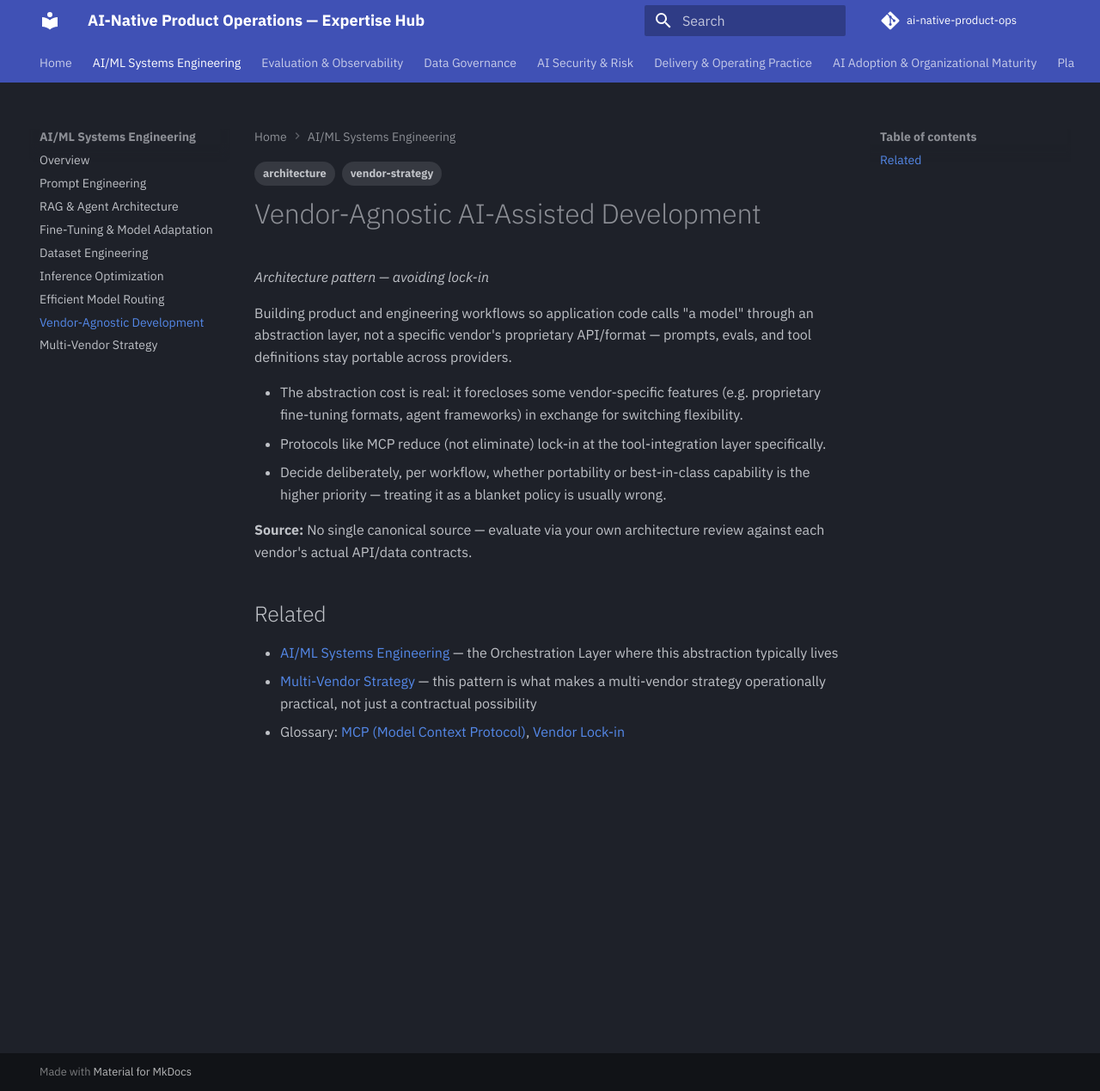
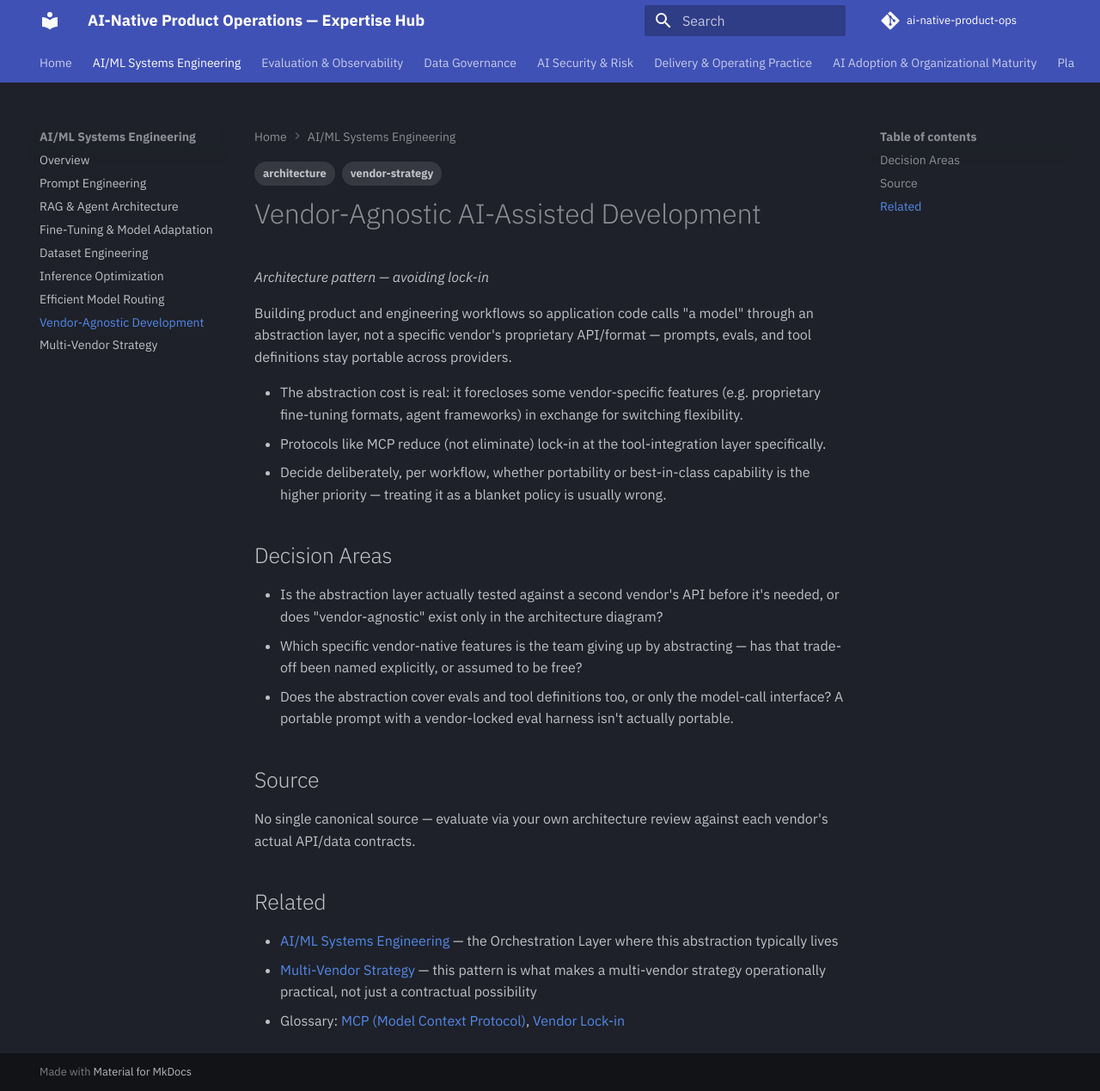
Before and after one commit to Sunparus/ai-native-product-ops, an MkDocs documentation site: the page built from docs/domains/ai-ml-systems-engineering/vendor-agnostic-development.md, in a window 1280 px wide and 1269 px high. Shown: the whole window at 86% size. Built offline with MkDocs 1.6.1 and Material for MkDocs 9.7.7, drawn with Linux system fonts in a browser that asks for light colours; comment, search, counter and statistics services are not loaded.

Commit message:
Two new standing rules, plus full structural consistency pass on the domain
New rules (CONTRIBUTING.md):
- Banned word: 'honest'/'honestly' -- self-vouching for a statement's
  honesty is an unearned credibility claim, not something the ToV
  Guide's grounding-in-named-sources instinct should tolerate. Purged
  the 2 real instances found hub-wide.
- Source-currency stage-gate: any source published/updated before June
  2025 needs an explicit currency check on the page -- either flagged
  as deliberately foundational/historical, or given a caveat if the
  field has moved past it. Silent citation of a stale source as
  current practice is no longer acceptable.

Structural consistency pass, all 8 AI/ML Systems Engineering sub-pages,
per direct request to check formatting/depth/logic drift with no
rationale:
- 'Source' was split 3-vs-5 between inline-bold and a proper heading,
  purely from when each page was written, no content reason. Now
  '## Source' on all 8, zero exceptions.
- 'Decision Areas' existed on 5 of 8 pages. model-routing.md had a
  differently-named 'Watch-outs' section instead (merged into Decision
  Areas, kept its distinct 'Which to use when' section since that has
  real, page-specific rationale). vendor-agnostic-development.md and
  multi-vendor-strategy.md had no judgment section at all -- added
  real, specific decision questions to both, not filler.

Applied the source-currency rule for the first time: RouteLLM/FrugalGPT
checked against 2025-2026 routing literature that still cites both as
baseline references -- currency confirmed and now stated explicitly,
not silently assumed.

Fixed multi-vendor-strategy.md's Source, which named two orgs
generically without a specific link -- replaced with an actual a16z
report and its real finding (81% of enterprises now run 3+ model
families in production, survey published within the currency window).

Fixed reference/glossary.md's MCP entry, which had zero link despite
vendor-agnostic-development.md pointing readers there expecting one.

```diff
--- a/docs/domains/ai-ml-systems-engineering/vendor-agnostic-development.md
+++ b/docs/domains/ai-ml-systems-engineering/vendor-agnostic-development.md
@@ -14,7 +14,15 @@ Building product and engineering workflows so application code calls "a model" t
 - Protocols like MCP reduce (not eliminate) lock-in at the tool-integration layer specifically.
 - Decide deliberately, per workflow, whether portability or best-in-class capability is the higher priority — treating it as a blanket policy is usually wrong.
 
-**Source:** No single canonical source — evaluate via your own architecture review against each vendor's actual API/data contracts.
+## Decision Areas
+
+- Is the abstraction layer actually tested against a second vendor's API before it's needed, or does "vendor-agnostic" exist only in the architecture diagram?
+- Which specific vendor-native features is the team giving up by abstracting — has that trade-off been named explicitly, or assumed to be free?
+- Does the abstraction cover evals and tool definitions too, or only the model-call interface? A portable prompt with a vendor-locked eval harness isn't actually portable.
+
+## Source
+
+No single canonical source — evaluate via your own architecture review against each vendor's actual API/data contracts.
 
 ## Related
 
```
Also changed, not shown: CONTRIBUTING.md (+14 -1 lines), docs/domains/ai-adoption-maturity/index.md (+1 -1 lines), docs/domains/ai-ml-systems-engineering/model-routing.md (+4 -2 lines), docs/domains/ai-ml-systems-engineering/multi-vendor-strategy.md (+9 -1 lines), docs/domains/ai-ml-systems-engineering/prompt-engineering.md (+1 -1 lines), docs/reference/glossary.md (+1 -1 lines).
